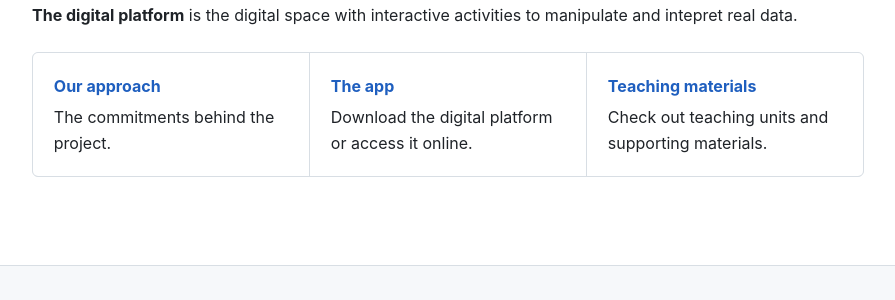
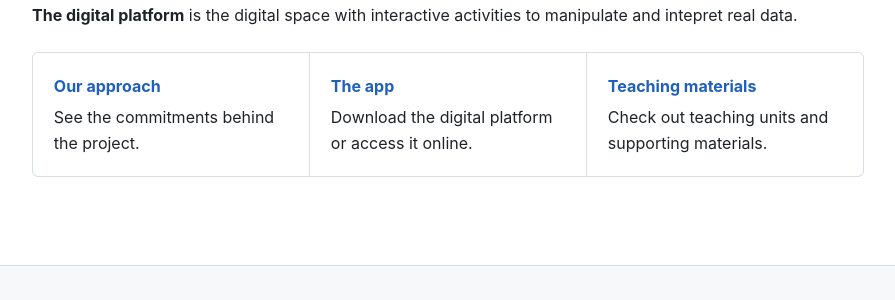
Before and after one commit to cosmo-edu-lab/cosmo-edu-lab.github.io, a Jekyll site: the page built from index.md, in a window 1280 px wide. Shown: the part 520-820 px from the top of the page, without its empty margins (192-1087 px from the left). Built offline with Jekyll 4.4.1, drawn with Linux system fonts in a browser that asks for light colours.

Commit message:
Aggiornata home

```diff
--- a/index.md
+++ b/index.md
@@ -23,7 +23,7 @@ Cosmo-Edu-Lab is an educational project which brings modern cosmology, one of hu
 
 **The digital platform** is the digital space with interactive activities to manipulate and intepret real data.
 
-- **[Our approach]({{ '/approach/' | relative_url }})** The commitments behind the project.
+- **[Our approach]({{ '/approach/' | relative_url }})** See the commitments behind the project.
 - **[The app]({{ '/app/' | relative_url }})** Download the digital platform or access it online.
 - **[Teaching materials]({{ '/didactical-materials/' | relative_url }})** Check out teaching units and supporting materials.
 {: .grid .grid-3}
```
